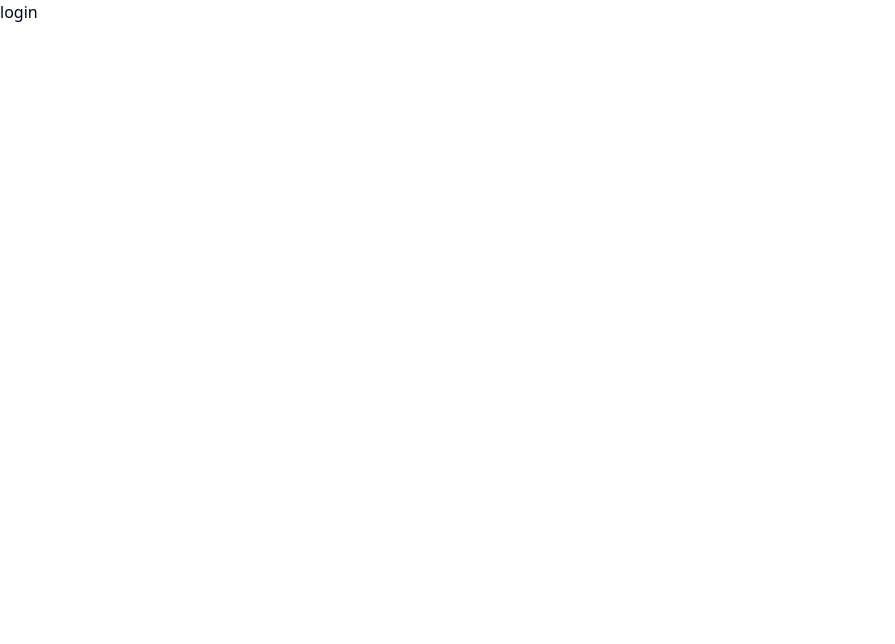
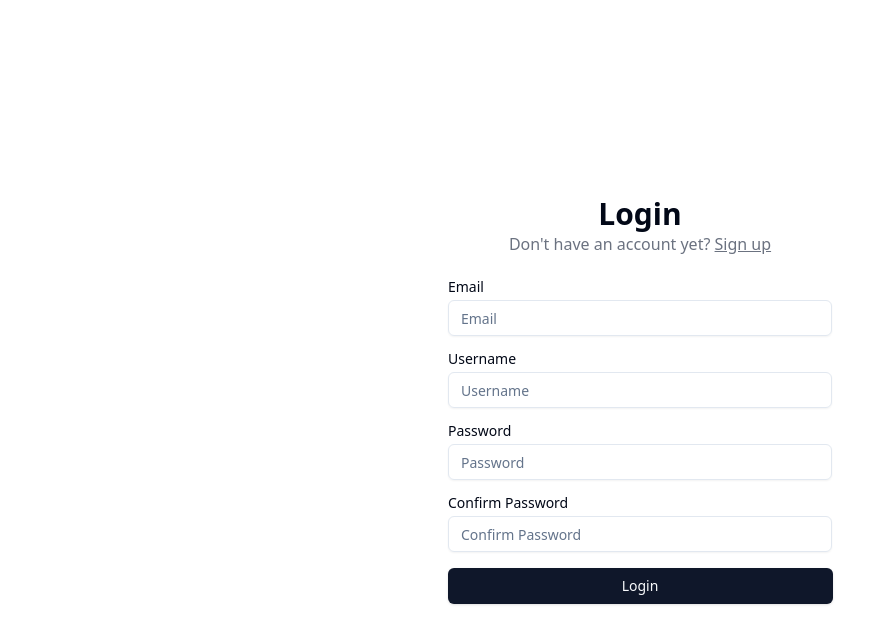
Before and after one commit to KenanI7/Lingo, a React (Vite) app in the folder frontend/: page /login in a window 1280 px wide. Shown: the top 644 px of the page, without its empty margins (0-895 px from the left). Built offline with nearby package versions, Linux system fonts and the light colour scheme.

Commit message:
login done/dash start

```diff
--- a/frontend/package.json
+++ b/frontend/package.json
@@ -36,6 +36,6 @@
     "postcss": "^8.4.35",
     "tailwindcss": "^3.4.1",
     "typescript": "^5.2.2",
-    "vite": "^5.1.4"
+    "vite": "^5.2.11"
   }
 }
--- a/frontend/src/main.tsx
+++ b/frontend/src/main.tsx
@@ -5,6 +5,7 @@ import "./index.css";
 import { RouterProvider, createBrowserRouter } from "react-router-dom";
 import SignUpPage from "./pages/auth/sign-up.tsx";
 import LoginPage from "./pages/auth/login.tsx";
+import dashboard from "./pages/dashboard.tsx";
 
 const router = createBrowserRouter([
   {
@@ -19,6 +20,10 @@ const router = createBrowserRouter([
     path: "/login",
     element: <LoginPage />,
   },
+  {
+    path: "/dashboard",
+    element: <dashboard />
+  }
 ]);
 
 ReactDOM.createRoot(document.getElementById("root")!).render(
--- a/frontend/src/pages/auth/login.tsx
+++ b/frontend/src/pages/auth/login.tsx
@@ -1,5 +1,86 @@
+import React from "react";
+import { Button } from "@/components/ui/button";
+import { InputWithLabel } from "@/components/ui/inputWithLabel";
+import { FormProvider, useForm } from "react-hook-form";
+import { useNavigate } from "react-router-dom";
+
 const LoginPage = () => {
-  return <div>login</div>;
+  const navigate = useNavigate();
+
+  const form = useForm({
+    defaultValues: {
+      email: "",
+      username: "",
+      password: "",
+      confirmPassword: "",
+    },
+  });
+
+  const onSubmit = (data: { email: string; username: string; password: string; confirmPassword: string }) => {
+    console.log(data);
+    navigate("/dashboard");
+  };
+
+  return (
+    <div className="flex min-h-screen justify-center items-center">
+      <div className="w-1/2 flex flex-col justify-center items-center gap-6">
+        <div className="">
+          <h1 className="text-3xl font-bold text-center">Login</h1>
+          <p className="text-gray-500">
+            Don't have an account yet?{" "}
+            <span
+              className="underline cursor-pointer"
+              onClick={() => navigate("/signup")}
+            >
+              Sign up
+            </span>
+          </p>
+        </div>
+        <div className="w-full flex flex-col justify-center items-center gap-6">
+          <FormProvider {...form}>
+            <form
+              onSubmit={form.handleSubmit(onSubmit)}
+              className="w-full flex flex-col justify-center items-center gap-4"
+            >
+              <div className="w-full flex flex-col justify-center items-center gap-4">
+                <InputWithLabel
+                  placeholder="Email"
+                  id="email"
+                  type="email"
+                  label="Email"
+                  {...form.register("email", { required: true })}
+                />
+                <InputWithLabel
+                  placeholder="Username"
+                  id="username"
+                  type="text"
+                  label="Username"
+                  {...form.register("username", { required: true })}
+                />
+                <InputWithLabel
+                  placeholder="Password"
+                  id="password"
+                  type="password"
+                  label="Password"
+                  {...form.register("password", { required: true })}
+                />
+                <InputWithLabel
+                  placeholder="Confirm Password"
+                  id="confirmPassword"
+                  type="password"
+                  label="Confirm Password"
+                  {...form.register("confirmPassword", { required: true })}
+                />
+              </div>
+              <Button className="w-[385px]" type="submit">
+                Login
+              </Button>
+            </form>
+          </FormProvider>
+        </div>
+      </div>
+    </div>
+  );
 };
 
 export default LoginPage;
```
Also changed, not shown: frontend/src/pages/dashboard.tsx (added), 1 other file (tests, documents, lock files or other folders).
